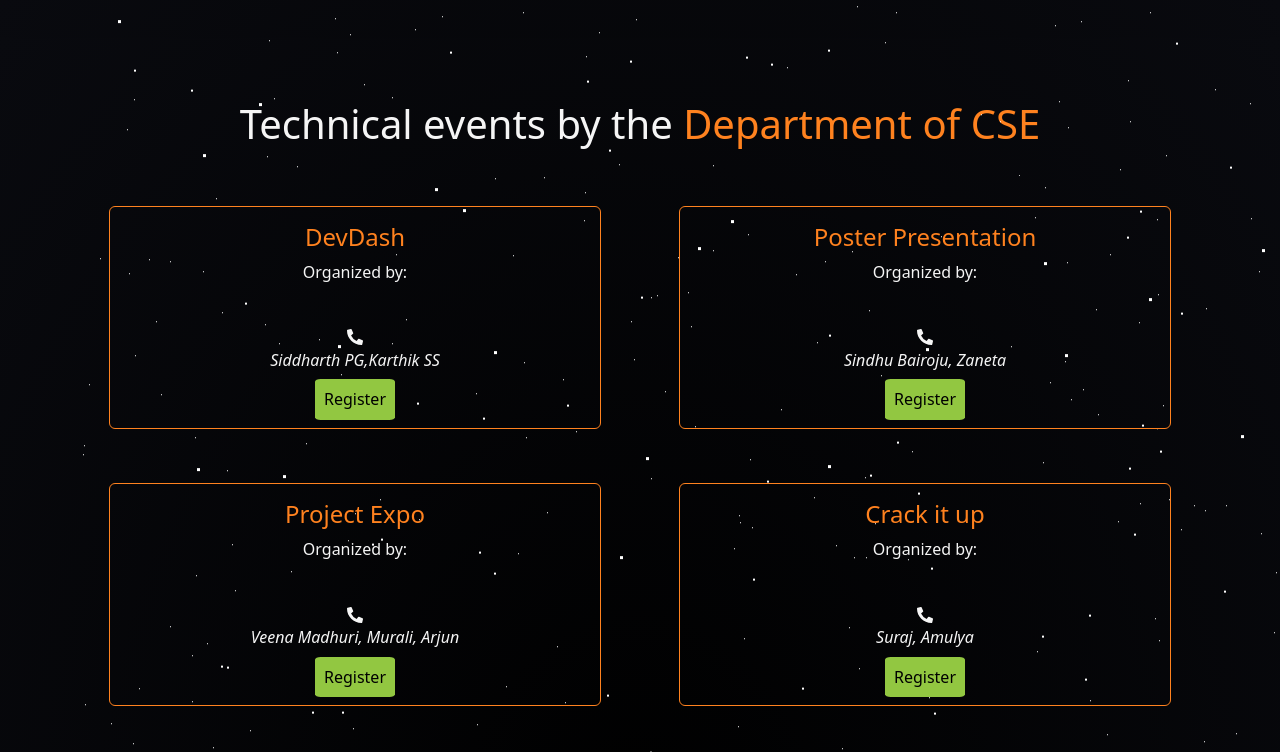
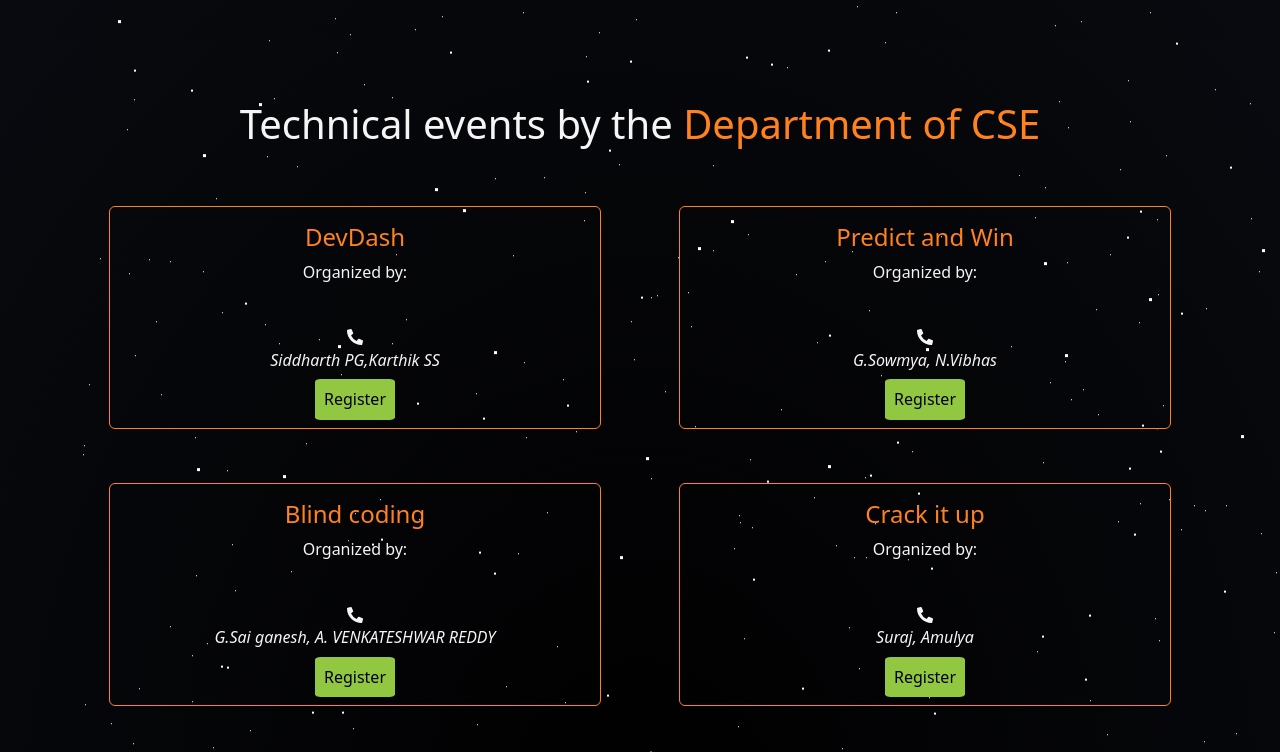
Before and after one commit to Kaushik3579/Azura2025, a Next.js app: page /technicalCSE in a window 1280 px wide. Shown: the top 752 px of the page. Built offline with nearby package versions, Linux system fonts and the light colour scheme.

Commit message:
Update technicalCSE.jsx

```diff
--- a/pages/technicalCSE.jsx
+++ b/pages/technicalCSE.jsx
@@ -14,13 +14,13 @@ const TechnicalCSE = () => {
     },
     {
       "_id": 2,
-      "title": "Poster Presentation",
-      "Organizer": "Sindhu Bairoju, Zaneta"
+      "title": "Predict and Win ",
+      "Organizer": "G.Sowmya, N.Vibhas"
     },
     {
       "_id": 3,
-      "title": "Project Expo",
-      "Organizer": "Veena Madhuri, Murali, Arjun"
+      "title": "Blind coding ",
+      "Organizer": "G.Sai ganesh, A. VENKATESHWAR REDDY"
     },
     {
       "_id": 4,
```
